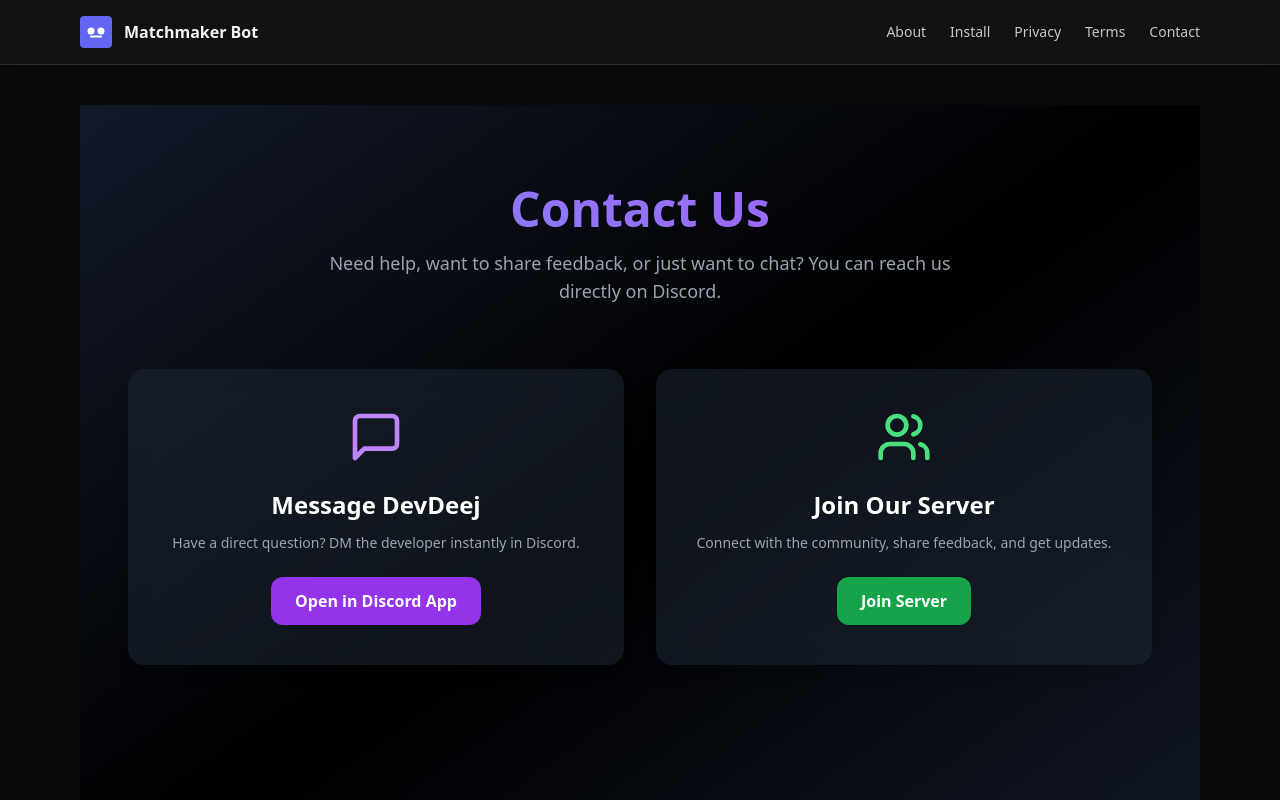
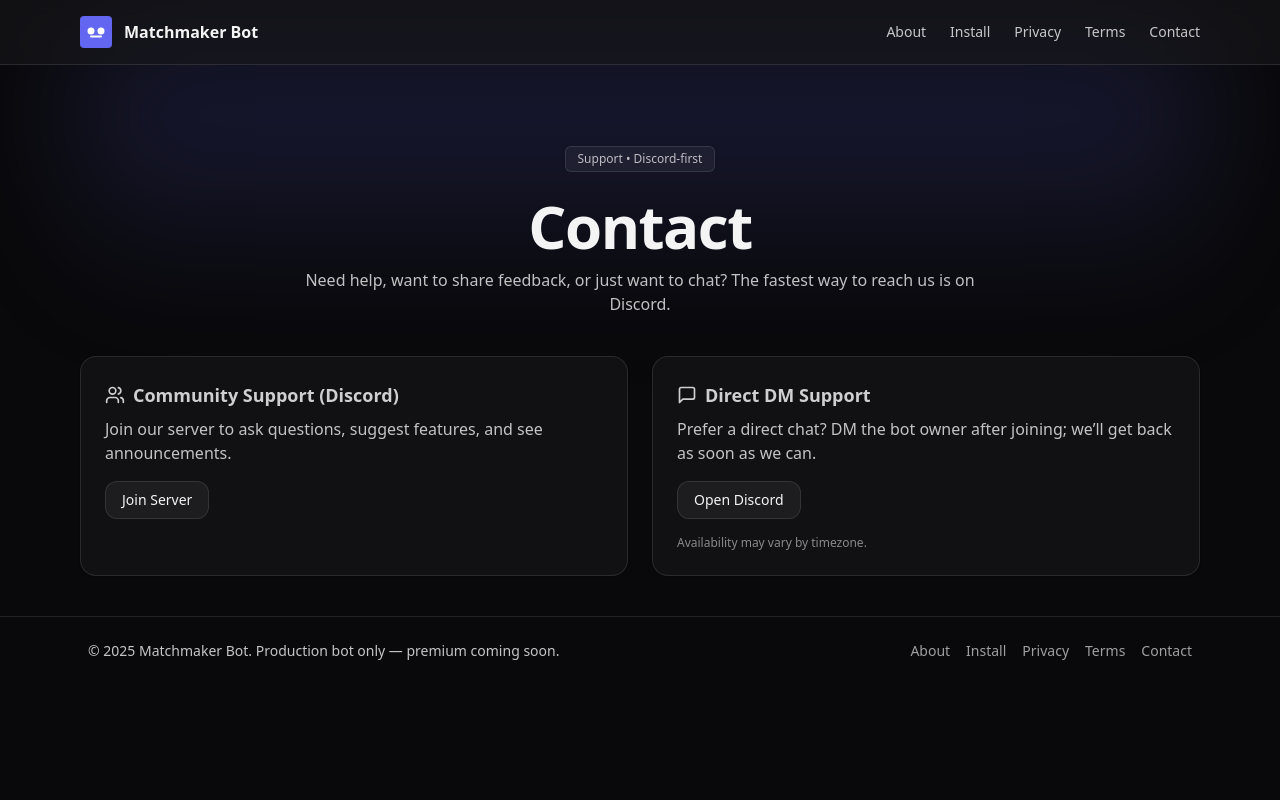
Before and after one commit to DavidCBradleyJr/matchmaker-bot, a Next.js app in the folder web/: page /contact in a window 1280 px wide. Shown: the top 800 px of the page. Built offline with nearby package versions, Linux system fonts and the light colour scheme.

Commit message:
adding in website

```diff
--- a/web/app/contact/page.tsx
+++ b/web/app/contact/page.tsx
@@ -1,57 +1,86 @@
-"use client";
+export const dynamic = "force-dynamic";
+export const revalidate = 0;
 
 import { MessageSquare, Users } from "lucide-react";
 
 export default function ContactPage() {
   return (
-    <div className="min-h-screen bg-gradient-to-br from-gray-900 via-black to-gray-900 text-white py-20 px-6">
-      <div className="max-w-5xl mx-auto space-y-16">
-        {/* Header */}
-        <div className="text-center">
-          <h1 className="text-5xl font-extrabold mb-4 bg-gradient-to-r from-indigo-400 to-purple-500 bg-clip-text text-transparent">
-            Contact Us
+    <div className="relative space-y-10">
+      {/* background accent (match other pages) */}
+      <div className="pointer-events-none absolute inset-x-0 -top-24 -z-10 h-64 bg-gradient-to-b from-indigo-500/25 via-indigo-500/10 to-transparent blur-3xl" />
+
+      {/* hero */}
+      <section className="text-center">
+        <span className="inline-flex items-center gap-2 rounded-md border border-white/10 bg-white/5 px-3 py-1 text-xs text-white/70">
+          Support • Discord-first
+        </span>
+        <h1 className="mt-6 text-4xl font-extrabold tracking-tight md:text-6xl">
+          Contact
         </h1>
-          <p className="text-gray-400 text-lg max-w-2xl mx-auto">
-            Need help, want to share feedback, or just want to chat?
-            You can reach us directly on Discord.
+        <p className="mx-auto mt-3 max-w-2xl text-white/75">
+          Need help, want to share feedback, or just want to chat? The fastest way to reach us is on Discord.
         </p>
-        </div>
+      </section>
 
-        {/* Contact Options */}
-        <div className="grid gap-8 md:grid-cols-2">
-          {/* DM Developer */}
-          <div className="bg-gray-800/50 backdrop-blur-md rounded-2xl shadow-lg p-10 text-center hover:scale-105 transform transition">
-            <MessageSquare className="mx-auto h-14 w-14 text-purple-400 mb-6" />
-            <h2 className="text-2xl font-bold mb-3">Message DevDeej</h2>
-            <p className="text-gray-400 text-sm mb-6">
-              Have a direct question? DM the developer instantly in Discord.
-            </p>
-            <a
-              href="discord://-/users/123456789012345678"
-              className="inline-block bg-purple-600 hover:bg-purple-700 text-white font-semibold py-3 px-6 rounded-xl transition"
+      {/* cards */}
+      <section className="grid gap-6 md:grid-cols-2">
+        <ContactCard
+          icon={<Users className="h-5 w-5" />}
+          title="Community Support (Discord)"
+          body="Join our server to ask questions, suggest features, and see announcements."
         >
-              Open in Discord App
-            </a>
-          </div>
-
-          {/* Join Server */}
-          <div className="bg-gray-800/50 backdrop-blur-md rounded-2xl shadow-lg p-10 text-center hover:scale-105 transform transition">
-            <Users className="mx-auto h-14 w-14 text-green-400 mb-6" />
-            <h2 className="text-2xl font-bold mb-3">Join Our Server</h2>
-            <p className="text-gray-400 text-sm mb-6">
-              Connect with the community, share feedback, and get updates.
-            </p>
           <a
             href="https://discord.gg/7Cersw2kqv"
             target="_blank"
             rel="noopener noreferrer"
-              className="inline-block bg-green-600 hover:bg-green-700 text-white font-semibold py-3 px-6 rounded-xl transition"
+            className="inline-flex items-center justify-center rounded-xl border border-white/10 bg-white/5 px-4 py-2 text-sm font-medium hover:bg-white/10"
           >
             Join Server
           </a>
-          </div>
-        </div>
-      </div>
+        </ContactCard>
+
+        <ContactCard
+          icon={<MessageSquare className="h-5 w-5" />}
+          title="Direct DM Support"
+          body="Prefer a direct chat? DM the bot owner after joining; we’ll get back as soon as we can."
+          foot="Availability may vary by timezone."
+        >
+          <a
+            href="https://discord.gg/7Cersw2kqv"
+            target="_blank"
+            rel="noopener noreferrer"
+            className="inline-flex items-center justify-center rounded-xl border border-white/10 bg-white/5 px-4 py-2 text-sm font-medium hover:bg-white/10"
+          >
+            Open Discord
+          </a>
+        </ContactCard>
+      </section>
     </div>
   );
 }
+
+function ContactCard({
+  icon,
+  title,
+  body,
+  foot,
+  children
+}: {
+  icon: React.ReactNode;
+  title: string;
+  body: string;
+  foot?: string;
+  children?: React.ReactNode;
+}) {
+  return (
+    <div className="rounded-2xl border border-white/10 bg-zinc-900/60 p-6 shadow-sm shadow-black/20">
+      <div className="flex items-center gap-2 text-white/80">
+        {icon}
+        <h3 className="text-lg font-semibold">{title}</h3>
+      </div>
+      <p className="mt-2 text-white/75">{body}</p>
+      {children ? <div className="mt-4">{children}</div> : null}
+      {foot ? <p className="mt-4 text-xs text-white/50">{foot}</p> : null}
+    </div>
+  );
+}
```
Lines whose indentation alone changed are shown as unchanged.
